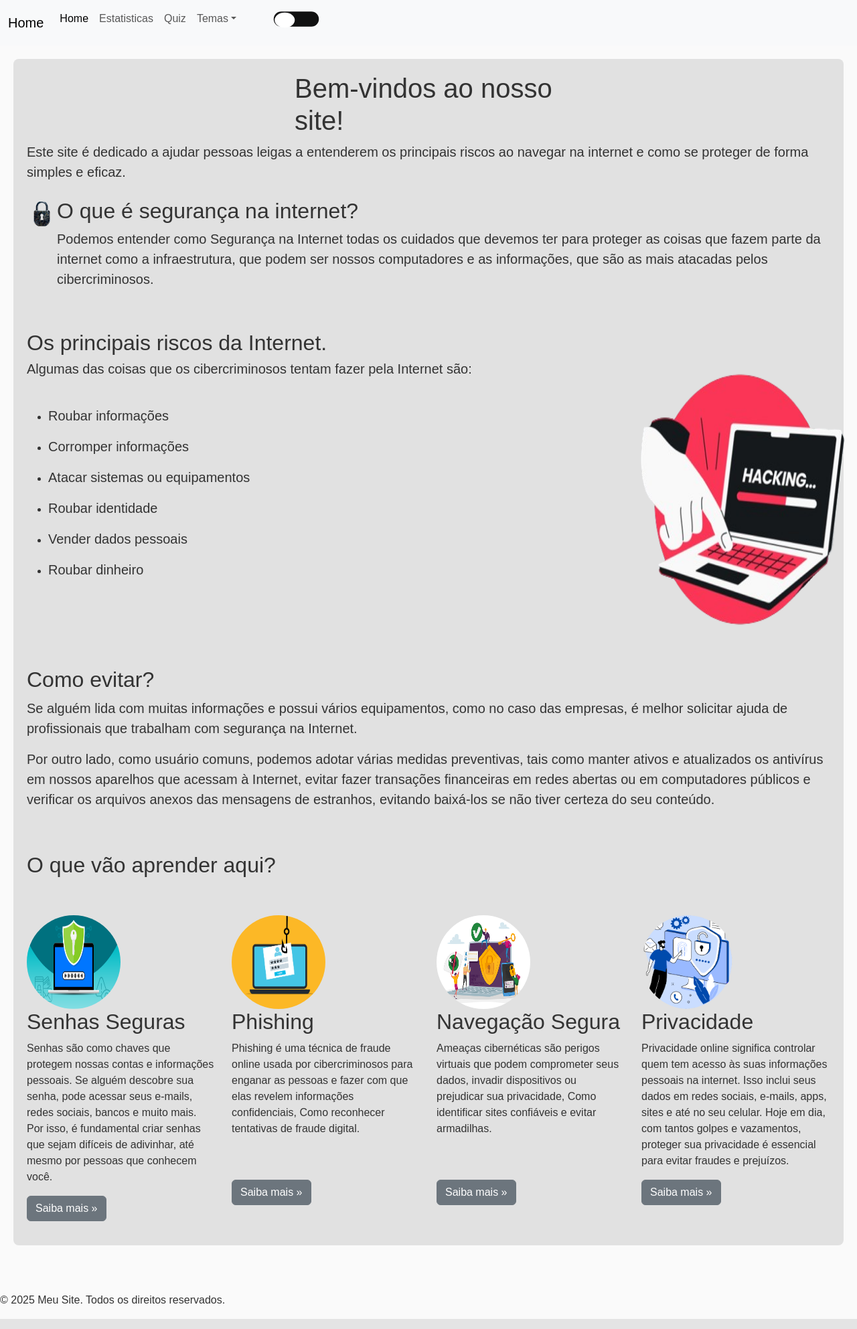
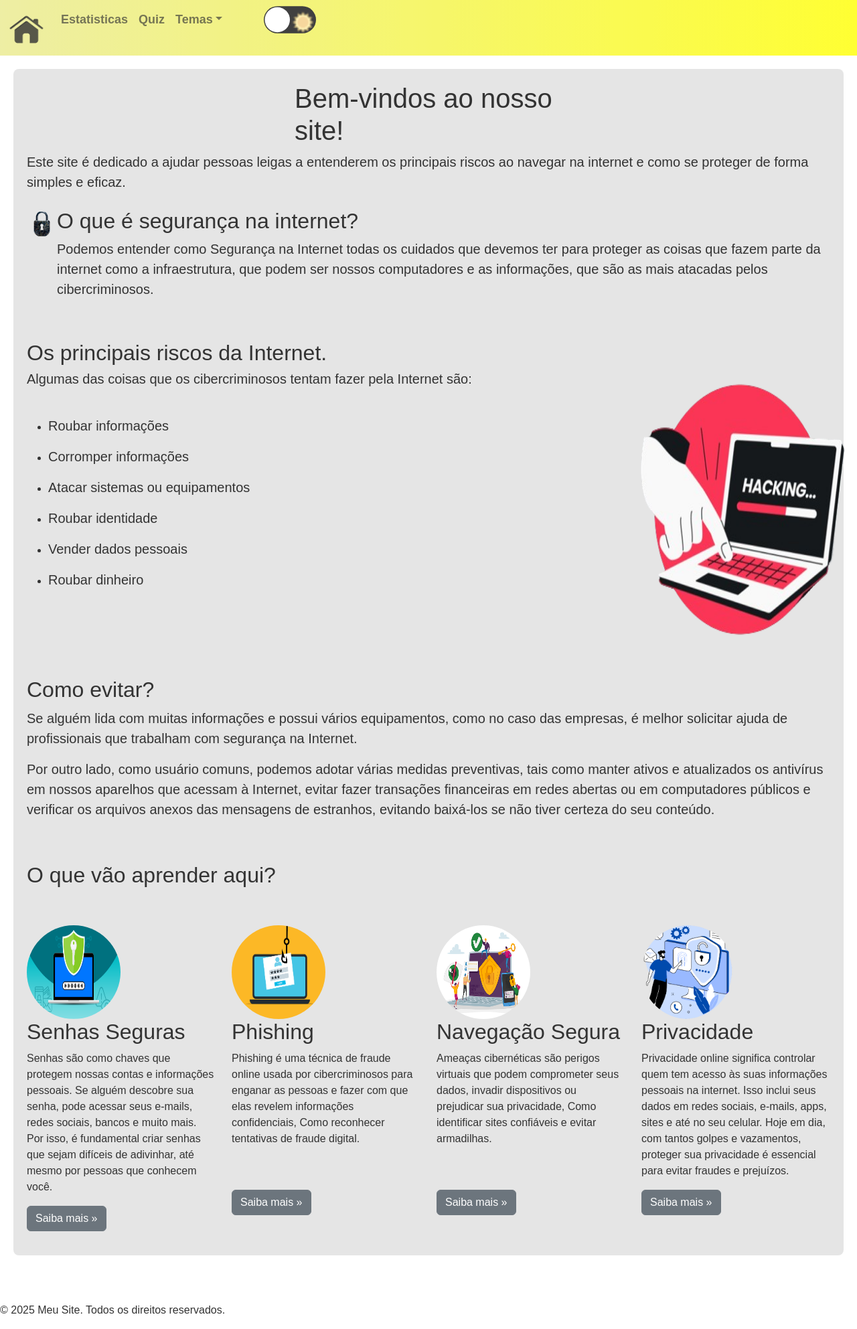
Before and after one commit to Venturaa10/suam_projeto, a PHP site: page / in a window 1280 px wide; the page is wider, and only the part inside the window is pictured. Shown: that part at 67% size. Run offline with PHP 8.4, Linux system fonts and the light colour scheme; data that the repository does not hold is empty; some libraries are stand-ins or nearby versions.

Commit message:
Css e front end finalizado

```diff
--- a/assets/css/darkteme.css
+++ b/assets/css/darkteme.css
@@ -1,5 +1,5 @@
 body {
-    background-color: #fafafa;
+
     transition: background 0.2s linear;
 }
 
@@ -24,12 +24,12 @@ body.dark {
     justify-content: space-between;
 
 
-    padding: 5px;
+    padding: 2px;
     position: relative;
-    height: 15px;
-    width: 45px;
+    height: 27px;
+    width: 52px;
     transform: scale(1.5);
-
+    bottom: 5px;
 }
 
 .label .ball {
@@ -38,8 +38,8 @@ body.dark {
     position: absolute;
     top: 1px;
     left: 1px;
-    height: 15px;
-    width: 20px;
+    height: 25px;
+    width: 25px;
     transform: translateX(0px);
     transition: transform 0.2s linear;
 }
@@ -48,12 +48,13 @@ body.dark {
     transform: translateX(24px);
 }
 
-.fa-moon {
-    color: #f1c40f;
+.sun {
+    bottom: 20px;
 }
 
-.fa-sun {
-    color: #f39c12;
+.moon {
+    top: 15px;
+
 }
 
 section {
--- a/assets/css/home.css
+++ b/assets/css/home.css
@@ -2,7 +2,6 @@ body {
     font-family: Arial, sans-serif;
     margin: 0;
     padding: 0;
-    background: #f7f7f7;
     color: #333;
 }
 
@@ -12,7 +11,6 @@ main {
 
 section {
     margin-bottom: 50px;
-    background: white;
     padding: 20px;
     border-radius: 8px;
 }
@@ -25,3 +23,10 @@ section {
 a {
     color: black;
 }
+
+nav {
+  background-image: linear-gradient(to right, rgba(224, 224, 66, 0.589), yellow);
+  opacity: 0.8;
+  font-size: 18px;
+
+}
--- a/views/partials/navbar.php
+++ b/views/partials/navbar.php
@@ -1,22 +1,19 @@
-<nav class="navbar navbar-expand-lg bg-body-tertiary">
+<nav class="navbar navbar-expand-lg bg-body-tertiary" id="navbar">
   <div class="container-fluid">
-    <a class="navbar-brand" href="index.php?page=home">Home</a>
+    <a class="navbar-brand" href="index.php?page=home"><img src="./assets/img/home.png" width="55px" height="55px" alt=""></a>
     <button class="navbar-toggler" type="button" data-bs-toggle="collapse" data-bs-target="#navbarNav" aria-controls="navbarNav" aria-expanded="false" aria-label="Toggle navigation">
       <span class="navbar-toggler-icon"></span>
     </button>
     <div class="collapse navbar-collapse" id="navbarNav">
       <ul class="navbar-nav">
         <li class="nav-item">
-          <a class="nav-link active" aria-current="page" href="#">Home</a>
+          <a class="nav-link" href="index.php?page=estatisticas"> <Strong>Estatisticas</Strong></a>
         </li>
         <li class="nav-item">
-          <a class="nav-link" href="index.php?page=estatisticas">Estatisticas</a>
-        </li>
-        <li class="nav-item">
-            <a class="nav-link" href="index.php?page=form">Quiz</a>
+            <a class="nav-link" href="index.php?page=form"><strong>Quiz</strong></a>
         </li>
         <li class="nav-item dropdown">
-          <a class="nav-link dropdown-toggle" data-bs-toggle="dropdown" aria-expanded="false">Temas</a>
+          <a class="nav-link dropdown-toggle" data-bs-toggle="dropdown" aria-expanded="false" id="temas"><strong>Temas</strong></a>
           <ul class="dropdown-menu">
             <li><a class="dropdown-item" href="index.php?page=navegacao">Navegação</a></li>
             <li><a class="dropdown-item" href="index.php?page=phishing">Phishing</a></li>
@@ -30,8 +27,8 @@
         <li>
           <input type="checkbox" class="checkbox" id="chk" />
             <label class="label" for="chk">
-              <i class="fas fa-moon" ></i>
-              <i class="fas fa-sun"></i>
+              <i class="moon" > <img src="./assets/img/lua.png" width="22px" height="22px"  alt=""></i>
+              <i class="sun"> <img src="./assets/img/sol.png" width="22px" height="22px"  alt=""></i>
               <div class="ball"></div>
             </label>
           <br>
--- a/views/privacidade.php
+++ b/views/privacidade.php
@@ -81,7 +81,7 @@
       <br>
 
 
-    <h3 class="fs-2 text-body-emphasis">Assista ao vídeo:</h3>
+    <h3 class="fs-2 ">Assista ao vídeo:</h3>
 
     <iframe width="560" height="315" src="https://www.youtube.com/embed/c4OmEbYkfa4?si=1KOwB960qK62x1ZL" title="YouTube video player" frameborder="0" allow="accelerometer; autoplay; clipboard-write; encrypted-media; gyroscope; picture-in-picture; web-share" referrerpolicy="strict-origin-when-cross-origin" allowfullscreen></iframe>
     <iframe width="560" height="315" src="https://www.youtube.com/embed/HYISzVAKpTo?si=X-9s3Ax8YJZoVKi8" title="YouTube video player" frameborder="0" allow="accelerometer; autoplay; clipboard-write; encrypted-media; gyroscope; picture-in-picture; web-share" referrerpolicy="strict-origin-when-cross-origin" allowfullscreen></iframe>
```
Also changed, not shown: assets/img/home.png (added), assets/img/lua.png (added), assets/img/sol.png (added).
